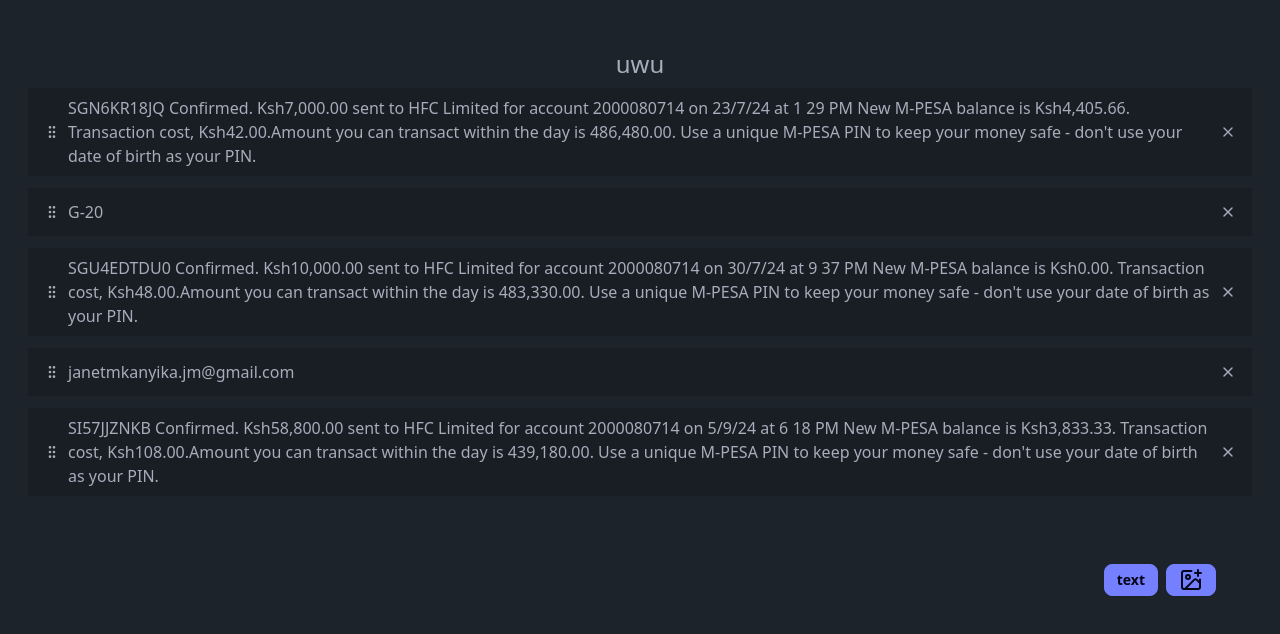
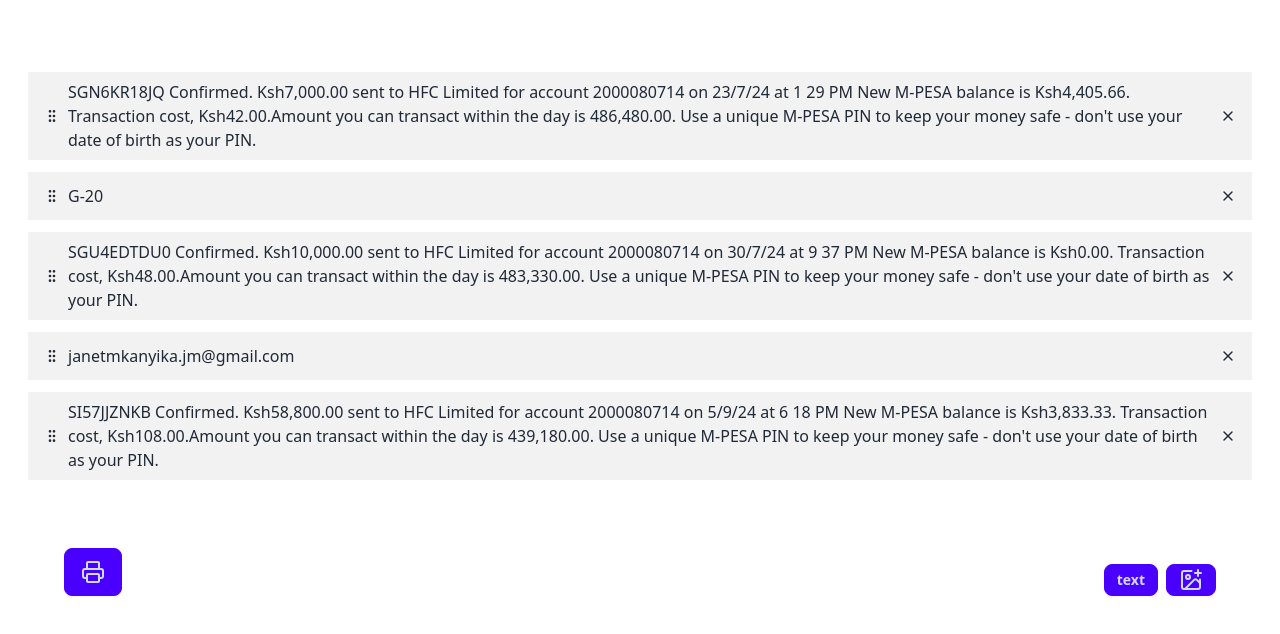
Before and after one commit to tigawanna/print-mpesa-messages, a React (Vite) app: page / in a window 1280 px wide. Shown: the part 124-758 px from the top of the page. Built offline with nearby package versions, Linux system fonts and the light colour scheme.

Commit message:
add printing functionality

```diff
--- a/src/App.tsx
+++ b/src/App.tsx
@@ -9,15 +9,16 @@
   closestCorners,
   DragEndEvent,
 } from "@dnd-kit/core";
-import { arrayMove,sortableKeyboardCoordinates } from "@dnd-kit/sortable";
+import { arrayMove, sortableKeyboardCoordinates } from "@dnd-kit/sortable";
 import { MessageInputModals } from "./components/MessageInputs";
 import { MessagesList } from "./components/MessagesList";
-
-
-type Message = { id: number; text?: string; image?: File };
+import { Message } from "./components/types";
+import { PrintMessages } from "./components/PrintMessages";
+import { Printer, X } from "lucide-react";
 
 function App() {
   const [messages, setMessages] = useState<Message[]>(defaultMessage);
+  const [isPrinting, setIsPrinting] = useState(false);
   const sensors = useSensors(
     useSensor(PointerSensor),
     useSensor(KeyboardSensor, {
@@ -25,29 +26,39 @@
     })
   );
 
-
-
   const handleDragEnd = (event: DragEndEvent) => {
     const { active, over } = event;
-    if(!over || !active) return
+    if (!over || !active) return;
     if (active.id === over?.id) return;
     setMessages((messages) => {
       // const originalPos = getMessagePos(Number.parseInt(active?.id.toString()));
       // const newPos = getMessagePos(over?.id.toString() as unknown as number);
       const originalPos = Number.parseInt(active?.id.toString());
       const newPos = Number.parseInt(over?.id.toString());
-      if(originalPos === newPos) return messages
-      if(originalPos > newPos) return arrayMove(messages, originalPos, newPos);
-      return arrayMove(messages,newPos, originalPos);
+      if (originalPos === newPos) return messages;
+      if (originalPos > newPos) return arrayMove(messages, originalPos, newPos);
+      return arrayMove(messages, newPos, originalPos);
     });
   };
 
   return (
-    <div className="min-h-screen w-full h-full flex flex-col bg-base-100 text-base-content justify-center items-center p-2">
-      <div className="text-2xl">uwu</div>
+    <div className="min-h-screen w-full h-full flex flex-col  justify-center items-center p-2">
       <DndContext sensors={sensors} collisionDetection={closestCorners} onDragEnd={handleDragEnd}>
-        <MessagesList messages={messages} setMessages={setMessages} />
+        {isPrinting ? (
+          <PrintMessages messages={messages} />
+        ) : (
+          <MessagesList messages={messages} setMessages={setMessages} />
+        )}
       </DndContext>
+      <button
+        className="btn btn-primary fixed bottom-[10%] left-[5%]"
+        onClick={() => setIsPrinting(!isPrinting)}>
+        {isPrinting ? (
+          <X className="" />
+        ) : (
+          <Printer className="" />
+        )}
+      </button>
 
       <MessageInputModals setMessages={setMessages} />
     </div>
@@ -75,7 +86,6 @@
     text: " SGU4EDTDU0 Confirmed. Ksh10,000.00 sent to HFC Limited for account 2000080714 on 30/7/24 at 9 37 PM New M-PESA balance is Ksh0.00. Transaction cost, Ksh48.00.Amount you can transact within the day is 483,330.00. Use a unique M-PESA PIN to keep your money safe - don't use your date of birth as your PIN.\n",
   },
 
-
   {
     id: 18,
     text: " janetmkanyika.jm@gmail.com\n",
--- a/src/components/MessageInputs.tsx
+++ b/src/components/MessageInputs.tsx
@@ -1,7 +1,8 @@
 import { ImagePlus } from "lucide-react";
 import { useEffect, useRef, useState } from "react";
 import TextareaAutosize from "react-textarea-autosize";
-type Message = { id: number; text?: string; image?: File };
+import { Message } from "./types";
+
 interface TextAreaProps {
   setMessages: React.Dispatch<React.SetStateAction<Message[]>>;
 }
--- a/src/components/MessagesList.tsx
+++ b/src/components/MessagesList.tsx
@@ -5,12 +5,12 @@
 interface MessagesListProps {
   printing?: boolean;
   messages: Message[];
-  setMessages: React.Dispatch<React.SetStateAction<Message[]>>;
+  setMessages?: React.Dispatch<React.SetStateAction<Message[]>>;
 }
 
 export function MessagesList({ printing = false, messages, setMessages }: MessagesListProps) {
   function removeMessage(index: number) {
-    setMessages((prev) => prev.filter((_, i) => i !== index));
+    setMessages?.((prev) => prev.filter((_, i) => i !== index));
   }
 
   return (
@@ -35,7 +35,7 @@
                     )}
                     <p className="w-full">{msg.text}</p>
                     {!printing && (
-                      <div className="h-full p-2  bg-base-200 group has-[:hover]:bg-error">
+                      <div className="h-full p-2  ">
                         <X
                           className="size-4   cursor-pointer"
                           onClick={() => removeMessage(index)}
--- /dev/null
+++ b/src/components/PrintMessages.tsx
@@ -0,0 +1,48 @@
+import { PrinterIcon } from "lucide-react";
+import React from "react";
+import { useRef } from "react";
+import ReactToPrint from "react-to-print";
+import { Message } from "./types";
+import { MessagesList } from "./MessagesList";
+
+interface PrintMessagesProps {
+  messages: Message[];
+}
+
+export function PrintMessages({messages}:PrintMessagesProps){
+const componentRef = useRef(null);
+return (
+  <div className="w-full h-full flex flex-col items-center justify-center">
+    <ReactToPrint
+      trigger={() => (
+        <button className="btn btn-accent btn-wide animate-bounce fixed top-[3%] z-50">
+          <PrinterIcon />
+        </button>
+      )}
+      content={() => componentRef.current}
+    />
+    <PrintThis ref={componentRef} messages={messages} />
+  </div>
+);
+}
+
+
+type MyProps = {
+  ref: React.MutableRefObject<null>;
+  messages: Message[];
+};
+
+
+export class PrintThis extends React.Component<MyProps, {}> {
+  constructor(props: any) {
+    super(props);
+}
+
+  render() {
+    return (
+      <div className="p-2 flex flex-col w-full h-full">
+        <MessagesList messages={this.props.messages} printing/>
+      </div>
+    );
+  }
+}
--- a/src/components/SingleRow.tsx
+++ b/src/components/SingleRow.tsx
@@ -10,7 +10,7 @@
 function rowStyles(isOver:boolean,isDragging:boolean) {
     if(isOver) return "bg-warning/5 text-warning/30 p-2";
     if(isDragging) return "bg-warning/10 text-warning p-2";
-    return "bg-base-200 animate-in zoom-in-95 duration-700 transition-all p-2";
+    return "text-base-content bg-base-200 animate-in zoom-in-95 duration-700 transition-all p-2";
 
   }
   return (
--- /dev/null
+++ b/src/components/types.ts
@@ -0,0 +1 @@
+export type Message = { id: number; text?: string; image?: File };
--- a/tailwind.config.js
+++ b/tailwind.config.js
@@ -11,6 +11,6 @@
   },
   plugins: [require("daisyui"),require("tailwindcss-animate")],
   daisyui: {
-    themes: ["dark",],
+    themes: ["light",],
   },
 }
```
